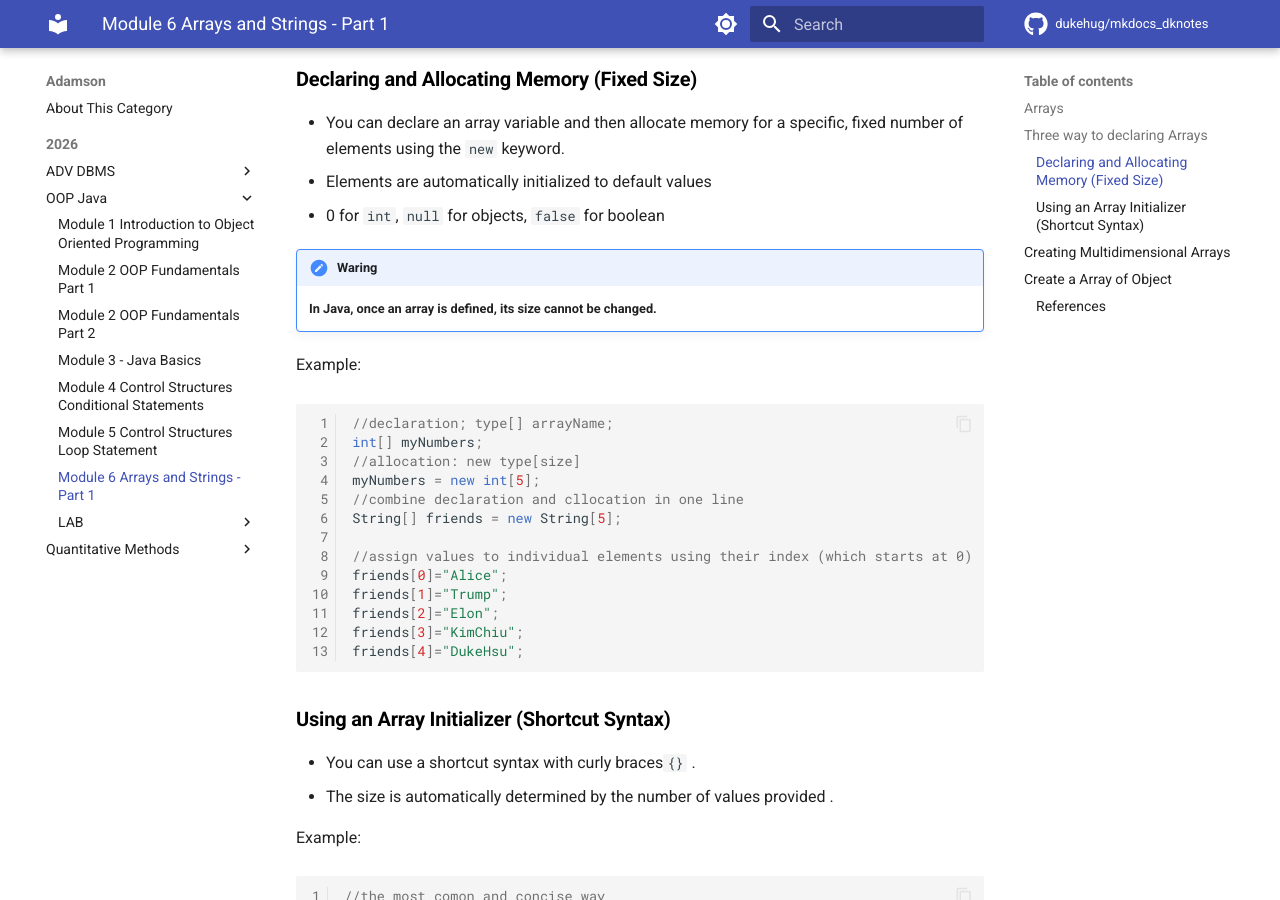
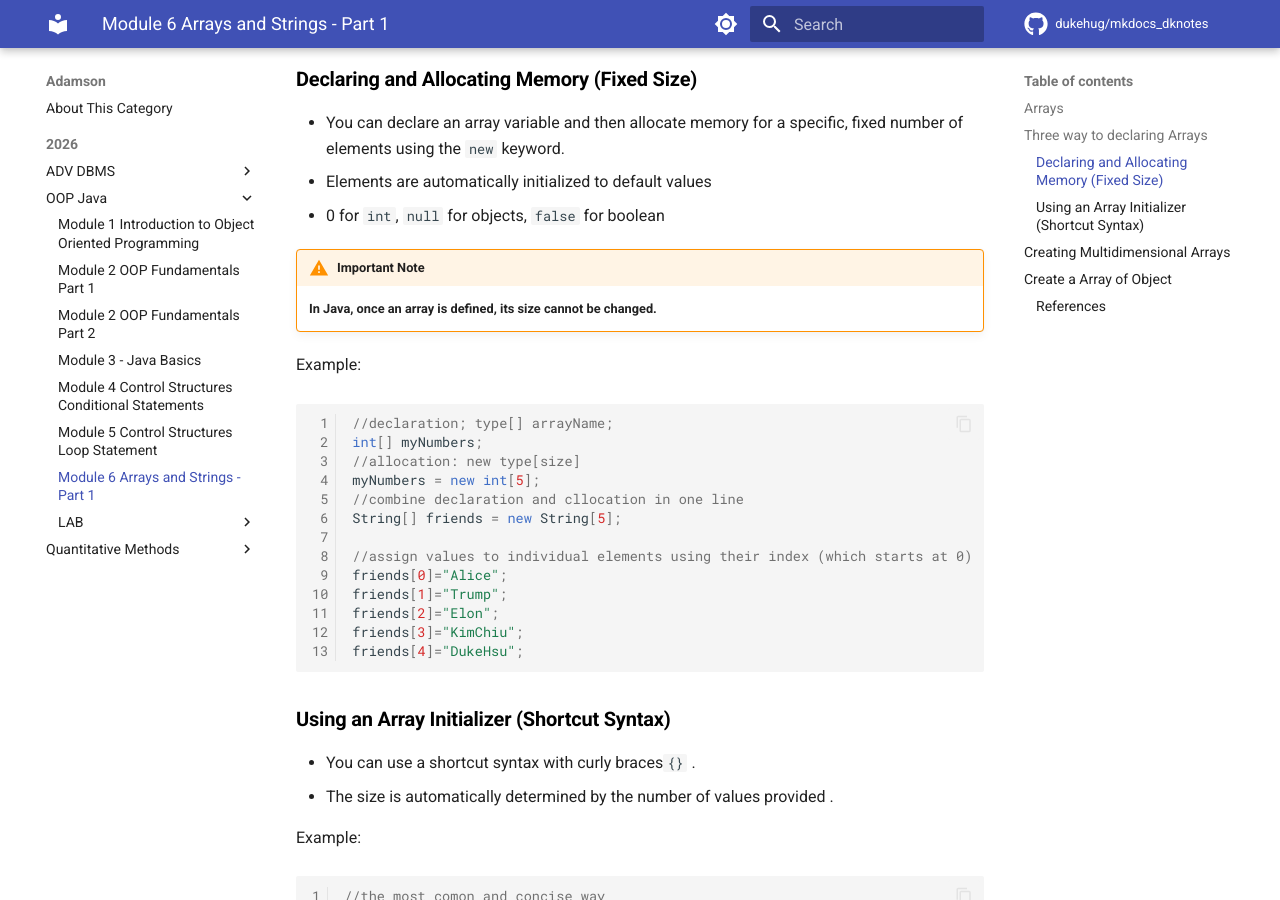
Before and after one commit to dukehug/mkdocs_dknotes, an MkDocs documentation site: the page built from docs/Adamson/2026/OOP Java/Module-6-Arrays-and-Strings - Part-1.md, in a window 1280 px wide and 900 px high, scrolled down 864 px. Built offline with MkDocs 1.6.1 and Material for MkDocs 9.7.7, drawn with Linux system fonts in a browser that asks for light colours; comment, search, counter and statistics services are not loaded.

Commit message:
upadte notes: Wed Mar 25 09:54:26 PM CST 2026

```diff
--- a/docs/Adamson/2026/OOP Java/Module-6-Arrays-and-Strings - Part-1.md
+++ b/docs/Adamson/2026/OOP Java/Module-6-Arrays-and-Strings - Part-1.md
@@ -30,7 +30,7 @@ Arrays are used to store multiple values in a single variable, instead of declar
 - Elements are automatically initialized to default values
 - 0 for `int`, `null` for objects, `false` for boolean
 
-!!!waring
+!!! warning "Important Note"
 	**In Java, once an array is defined, its size cannot be changed.**
 
 
```
